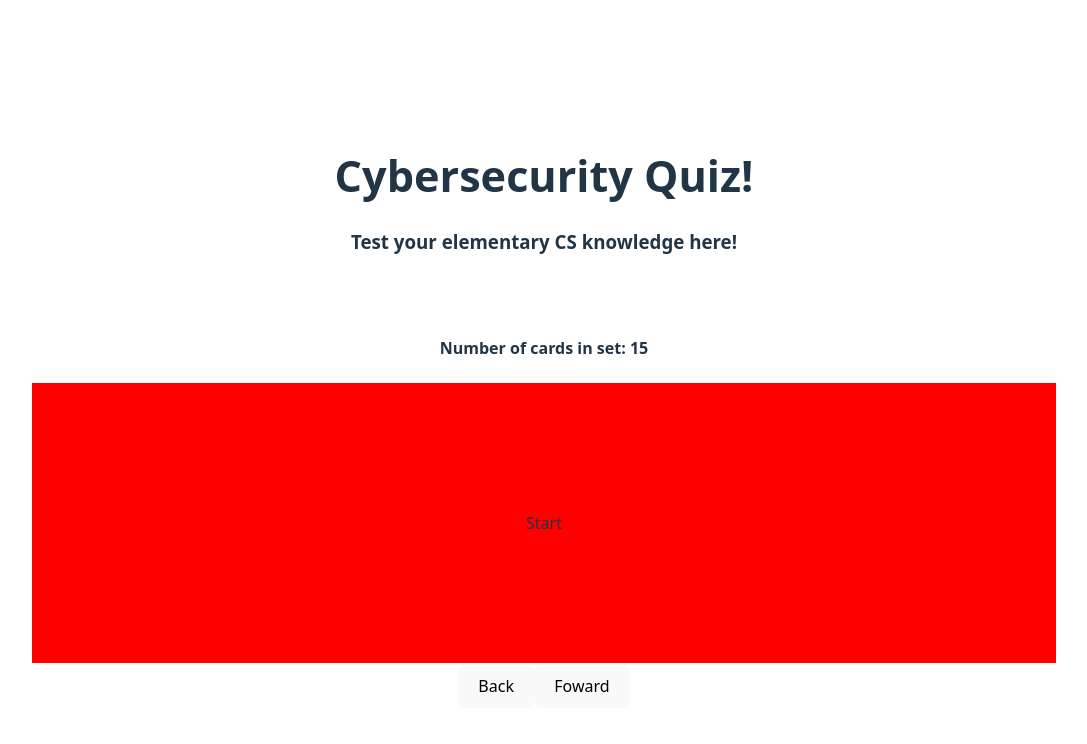
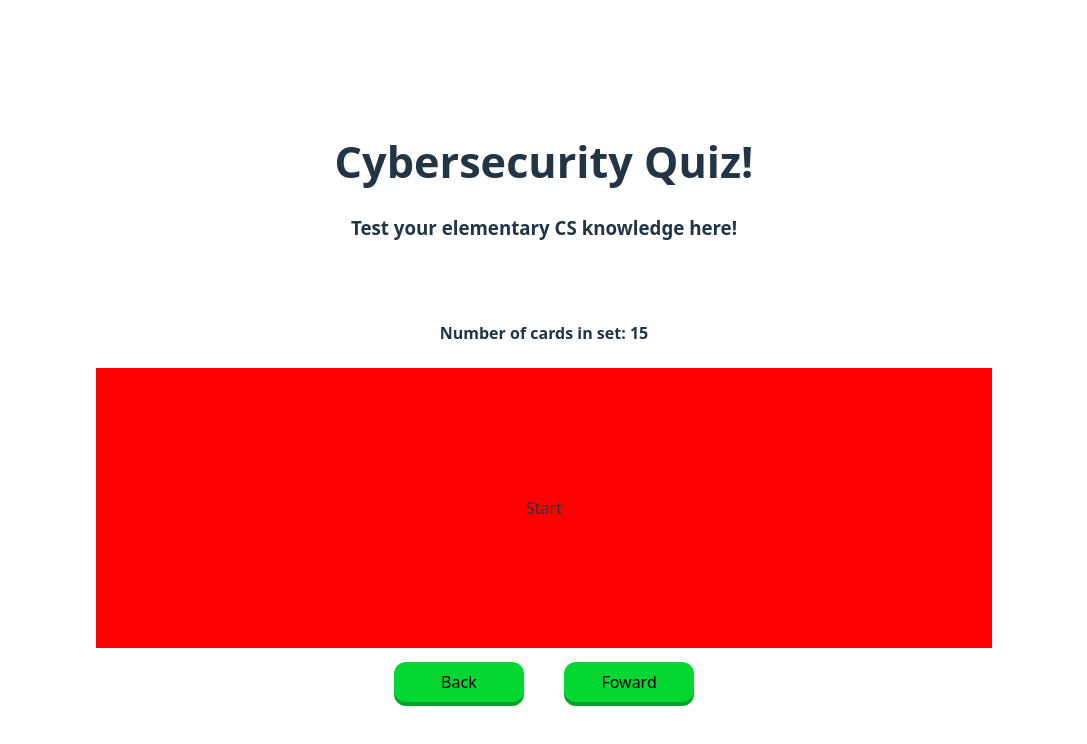
Before and after one commit to EdibleHerald/FlashCards, a React (Vite) app: page / in a window 1280 px wide. Shown: the top 744 px of the page, without its empty margins (96-1183 px from the left). Built offline with nearby package versions, Linux system fonts and the light colour scheme.

Commit message:
Added logic to flip cards after pressing 'back' or 'foward'. Also updated CSS to give buttons a slight animation

```diff
--- a/src/App.jsx
+++ b/src/App.jsx
@@ -82,6 +82,14 @@ function App() {
   function SwapCard(d){
     // "d" for "direction", given by the buttons to indicate....well, direction.
     // 0 for "back" and 1 for "foward"
+
+    // Makes sure that cards are always showing the "FrontText" when swapping
+    if(flip == 0){
+      // Front
+      //Do nothing
+    }else{
+      setFlip(0);
+    }
 
     // I'll need the length of textDirectory multiple times so I'll initalize it here.
     let textDirLength = Object.keys(textDirectory).length;
@@ -214,6 +222,7 @@ function App() {
     let tempVar;
     let tempArray;
     let tempArray2;
+
     // This is the NORMAL course of action.
     // We want "count" to be a unique number each time from 1-10
 
--- a/src/index.css
+++ b/src/index.css
@@ -40,23 +40,14 @@ h1 {
 }
 
 button {
-  border-radius: 8px;
-  border: 1px solid transparent;
-  padding: 0.6em 1.2em;
+  border-radius: 12px;
+  /* padding: 0.6em 1.2em; */
   font-size: 1em;
   font-weight: 500;
   font-family: inherit;
-  background-color: #1a1a1a;
   cursor: pointer;
-  transition: border-color 0.25s;
 }
-button:hover {
-  border-color: #646cff;
-}
-button:focus,
-button:focus-visible {
-  outline: 4px auto -webkit-focus-ring-color;
-}
+
 
 @media (prefers-color-scheme: light) {
   :root {
@@ -90,7 +81,7 @@ button:focus-visible {
   display: block;
   justify-self: center;
   align-content: center;
-  width:80vw;
+  width:70vw;
   height:35vh;
   background-color: red;
   border:2px solid white;
@@ -114,3 +105,35 @@ button:focus-visible {
 .cardText.flip{
   --rotate-x:180deg;
 }
+
+.buttonContainer{
+  display:flex;
+  justify-content: center;
+  gap:2.5rem;
+  padding:1rem;
+  /* border:5px solid white; */
+}
+.buttonContainer > button{
+  padding:0;
+  width:15%;
+  height:2.5rem;
+  background-color: #06a128;
+  outline-offset: 4px;
+  border:none;
+}
+button > span{
+  display:block;
+  border-radius: 12px;
+  justify-content: center;
+  align-content: center;
+  max-width:100%;
+  max-height:100%;
+  width:100%;
+  height:100%;
+  background-color:#04d632 ;
+  transform: translateY(-4px);
+}
+
+button:active span {
+  transform:translateY(-2px);
+}
```
